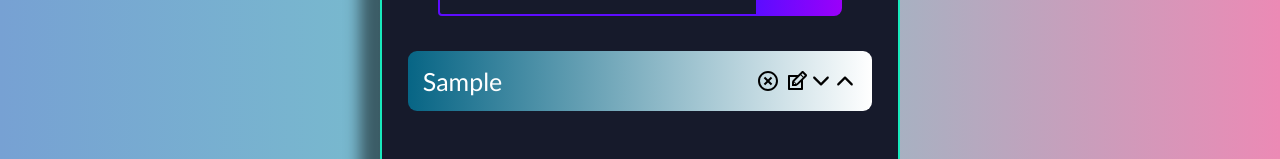
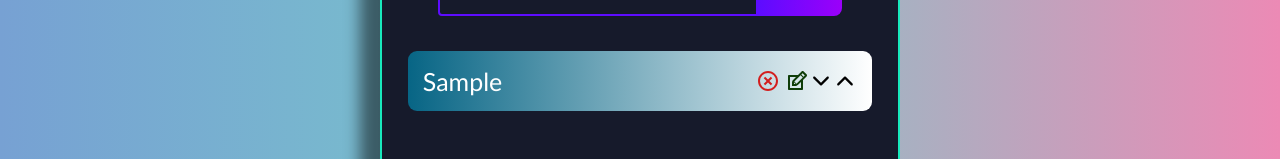
Before and after one commit to nibras99/todoapp-nibbe, a React (Create React App) app: page / in a window 1280 px wide. Both pictures are taken after typing "Sample" into the empty fields and a click on the button "Add Task". Shown: the part 260-419 px from the top of the page. Built offline with nearby package versions, Linux system fonts and the light colour scheme.

Commit message:
Fifth commit

```diff
--- a/src/App.css
+++ b/src/App.css
@@ -121,10 +121,10 @@
 
   .delete-icon {
     margin-right: 5px;
-    color: black
+    color: rgb(211, 30, 30)
 
   }
 
   .edit-icon {
-    color: black
+    color: rgba(13, 59, 7, 0.993)
   }
```
